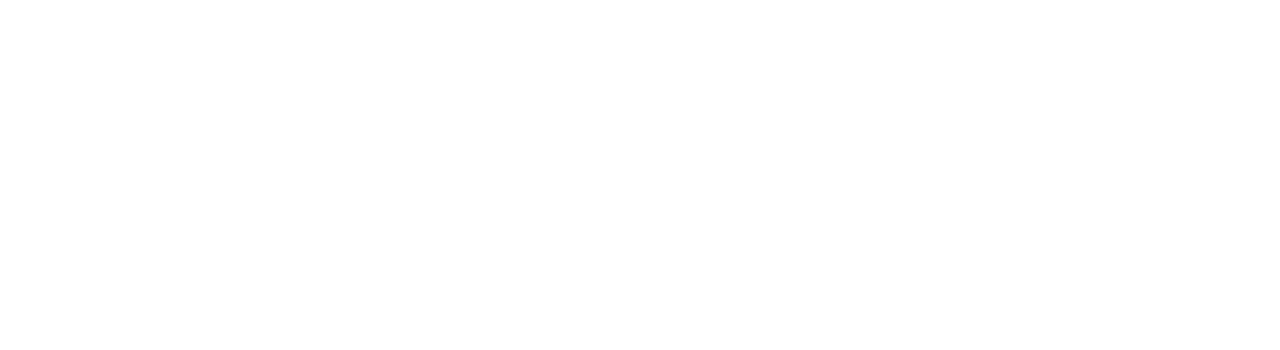
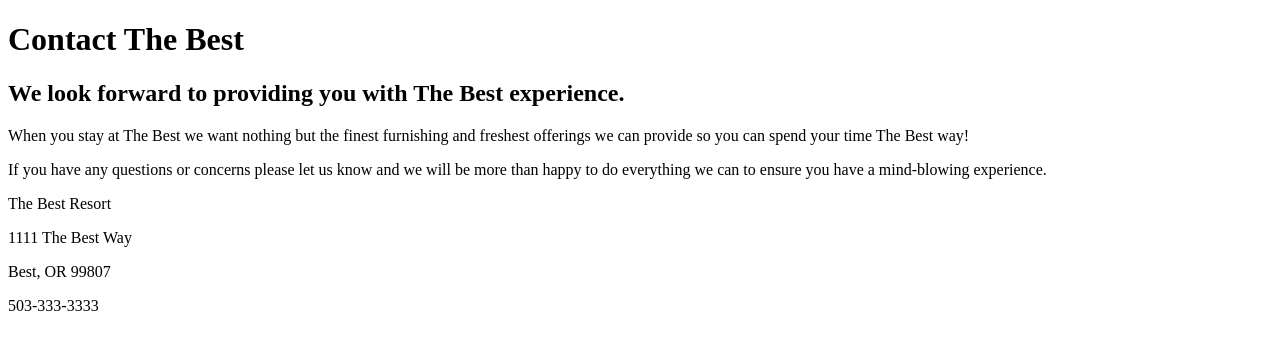
Before and after one commit to matthewrobison808/resort, a plain HTML site: page contact.html in a window 1280 px wide. Drawn offline with Linux system fonts and the light colour scheme.

Commit message:
Format the activities page DOCTYPE, html, head, body. Add content to h1, h2 and p tags.

```diff
--- a/contact.html
+++ b/contact.html
@@ -3,5 +3,20 @@
 <head>
   <title>The Best Contact</title>
 </head>
-<body></body>
+
+<body>
+  <h1>Contact The Best</h1>
+  <h2>We look forward to providing you with The Best experience.</h2>
+
+  <p>When you stay at The Best we want nothing but the finest furnishing and freshest offerings we can provide so you can spend your time The Best way!</p>
+
+  <p>If you have any questions or concerns please let us know and we will be more than happy to do everything we can to ensure you have a mind-blowing experience.</p>
+
+  <p>The Best Resort</p>
+  <p>1111 The Best Way</p>
+  <p>Best, OR 99807</p>
+  <p>503-333-3333</p>
+
+
+</body>
 </html>
```
